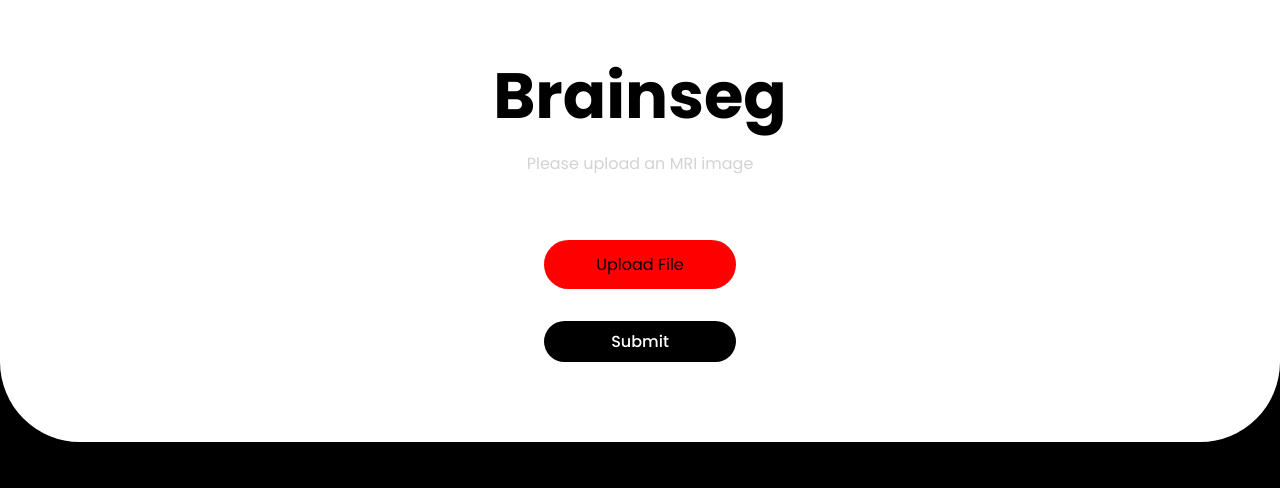
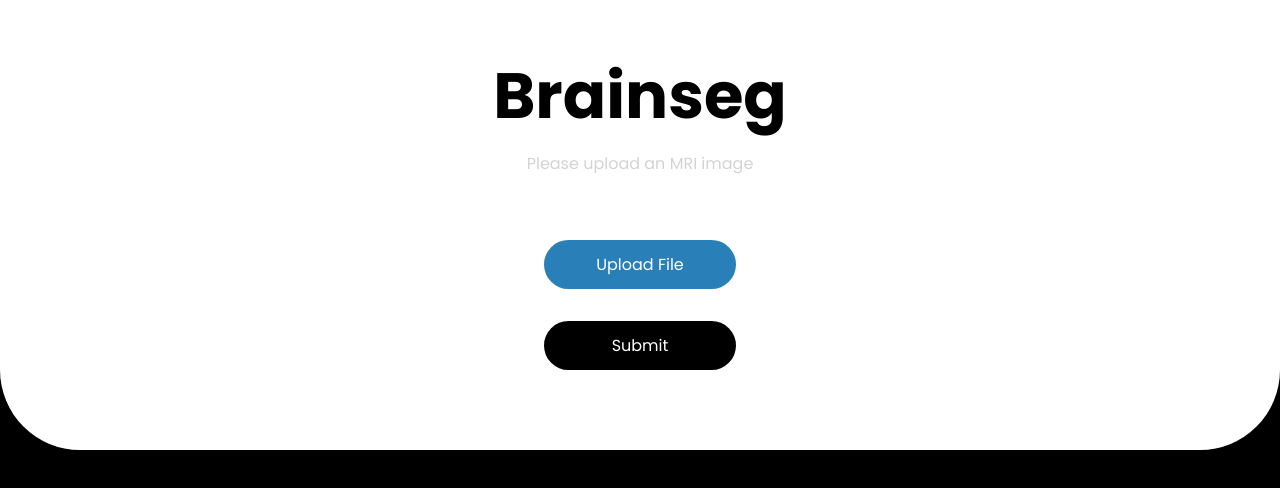
Before and after one commit to Aiman-Mahrat/brainseg-app, a React (Create React App) app: page / in a window 1280 px wide. Shown: the top 488 px of the page. Built offline with nearby package versions, Linux system fonts and the light colour scheme.

Commit message:
button tweaks

```diff
--- a/public/index.html
+++ b/public/index.html
@@ -24,7 +24,7 @@
       work correctly both with client-side routing and a non-root public URL.
       Learn how to configure a non-root public URL by running `npm run build`.
     -->
-    <title>React App</title>
+    <title>Brainseg</title>
   </head>
   <body>
     <noscript>You need to enable JavaScript to run this app.</noscript>
--- a/src/App.css
+++ b/src/App.css
@@ -50,7 +50,9 @@ html {
 .custom-file-upload {
     border-radius: 40px;
     padding: 0.75rem 0rem;
-    background-color: red;
+    background-color: #2980b9;
+    color: white;
+    font-weight: 400;
     width: 50%;
     margin: auto;
     margin-bottom: 2rem;
@@ -58,17 +60,17 @@ html {
     transition: 0.2s;
 }
 .custom-file-upload:hover{
-    background-color: blueviolet;
+    background-color: #3498db;
 }
 .submit-btn {
     font-family: 'Poppins', sans-serif;
-    padding: 0.5rem 0rem;
+    padding: 0.75rem 0rem;
     width: 50%;
     margin: auto;
     border: 0;
     border-radius: 40px;
     background-color: black;
-    font-weight: 500;
+    font-weight: 400;
     color: white;
     font-size: 1rem;
     transition: 0.2s;
```
Also changed, not shown: src/media/arrow-up-from-bracket-solid.svg (added).
